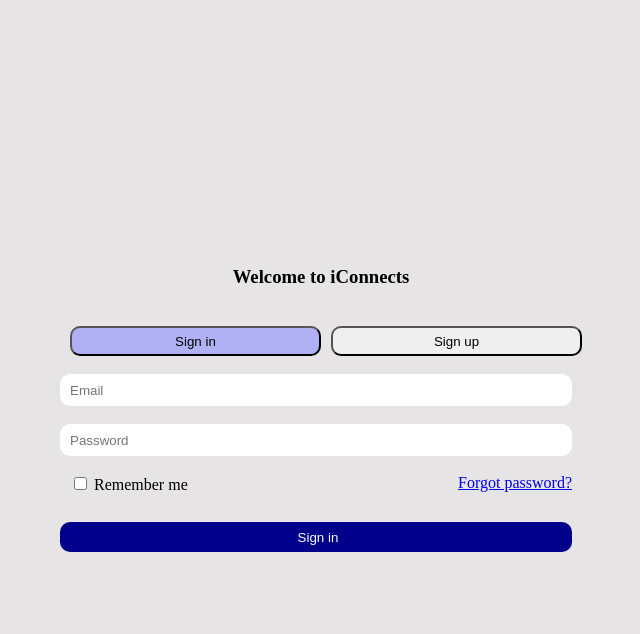
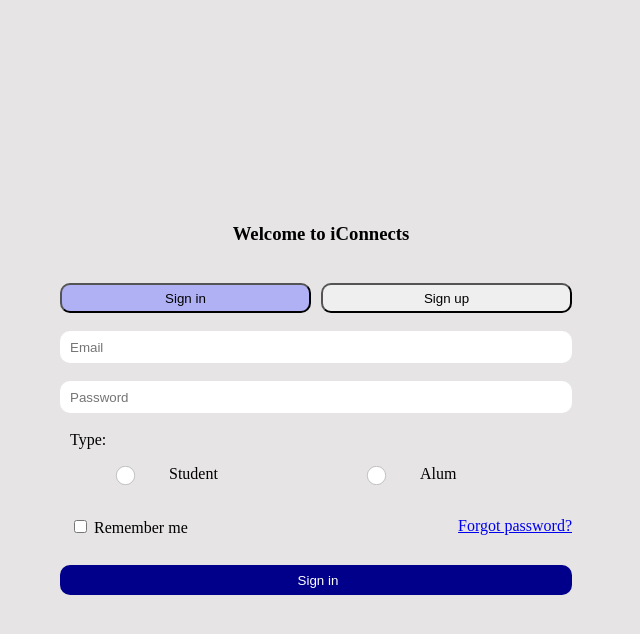
Before and after one commit to heyerichere/iConnects, a Python web app: template app/auth/templates/signin.html in a window 1280 px wide. Shown: the top 634 px of the page, without its empty margins (324-964 px from the left). Run offline with Jinja, Linux system fonts and the light colour scheme; the template is opened without the code that fills it, so the values that code supplies are empty.

Commit message:
added user type options to the sign in page

```diff
--- a/app/auth/statics/signin.css
+++ b/app/auth/statics/signin.css
@@ -14,6 +14,7 @@
 #buttons {
     display: flex;
     width: 100%;
+    padding: 0px;
 }
 .button {
     flex:1;
@@ -29,6 +30,17 @@
 }
 #sign-up {
     margin-left: 5px;
+}
+#user_type {
+    display: flex;
+    width: 100%;
+}
+#user_type input {
+    flex: 1;
+    transform: scale(0.4);
+}
+#user_type p {
+    flex: 2;
 }
 #checkbox {
     display: flex;
--- a/app/auth/templates/signin.html
+++ b/app/auth/templates/signin.html
@@ -15,6 +15,13 @@
             </div> <br/>
             <input class="item" type="text" placeholder="Email"/> <br/>
             <input class="item" type="password" placeholder="Password"/> <br/>
+            <div class="item">
+                <label>Type:</label>
+                <div id="user_type" class="item">
+                    <input type="radio" name="type" value="student" required> <p>Student</p>
+                    <input type="radio" name="type" value="teacher" required> <p>Alum</p>
+                </div>
+            </div> <br/>
             <div class="item" id="checkbox">
                 <div>
                     <input type="checkbox" id="remember-me"/>
```
